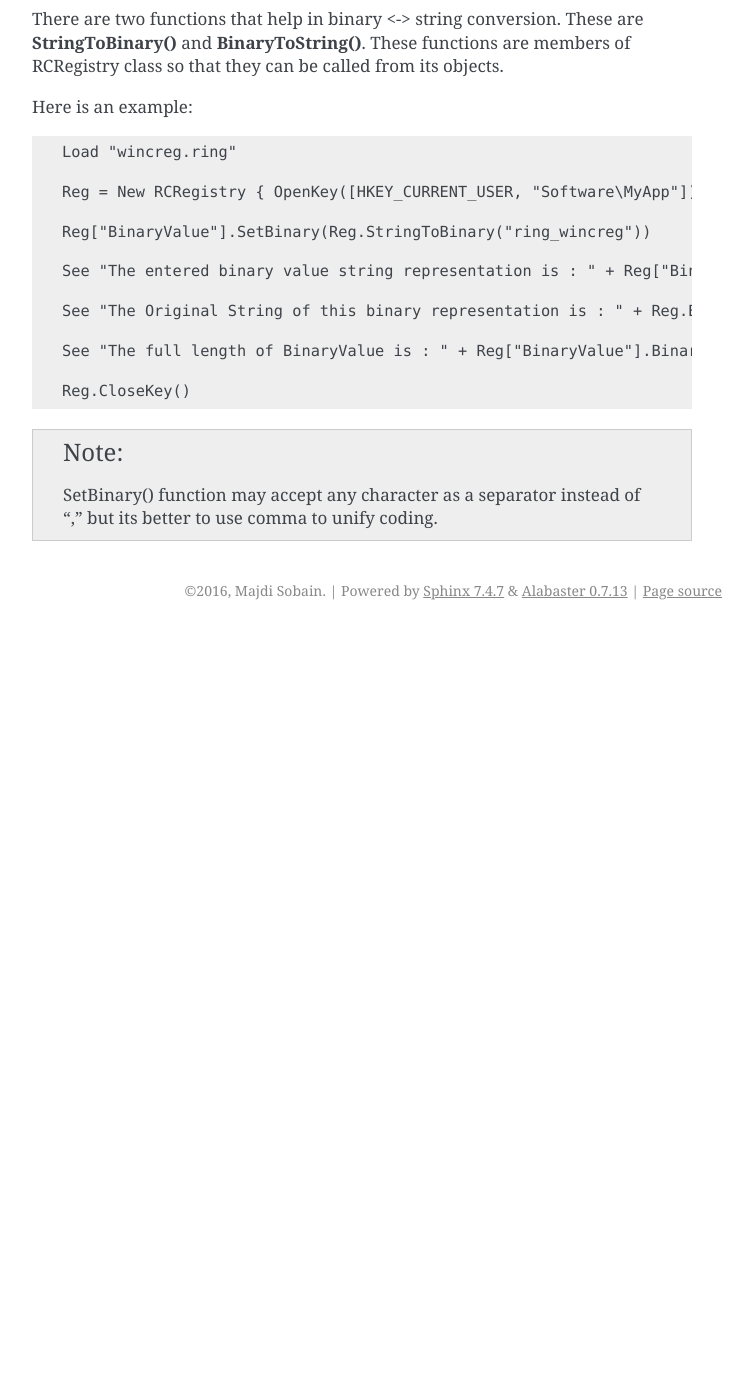
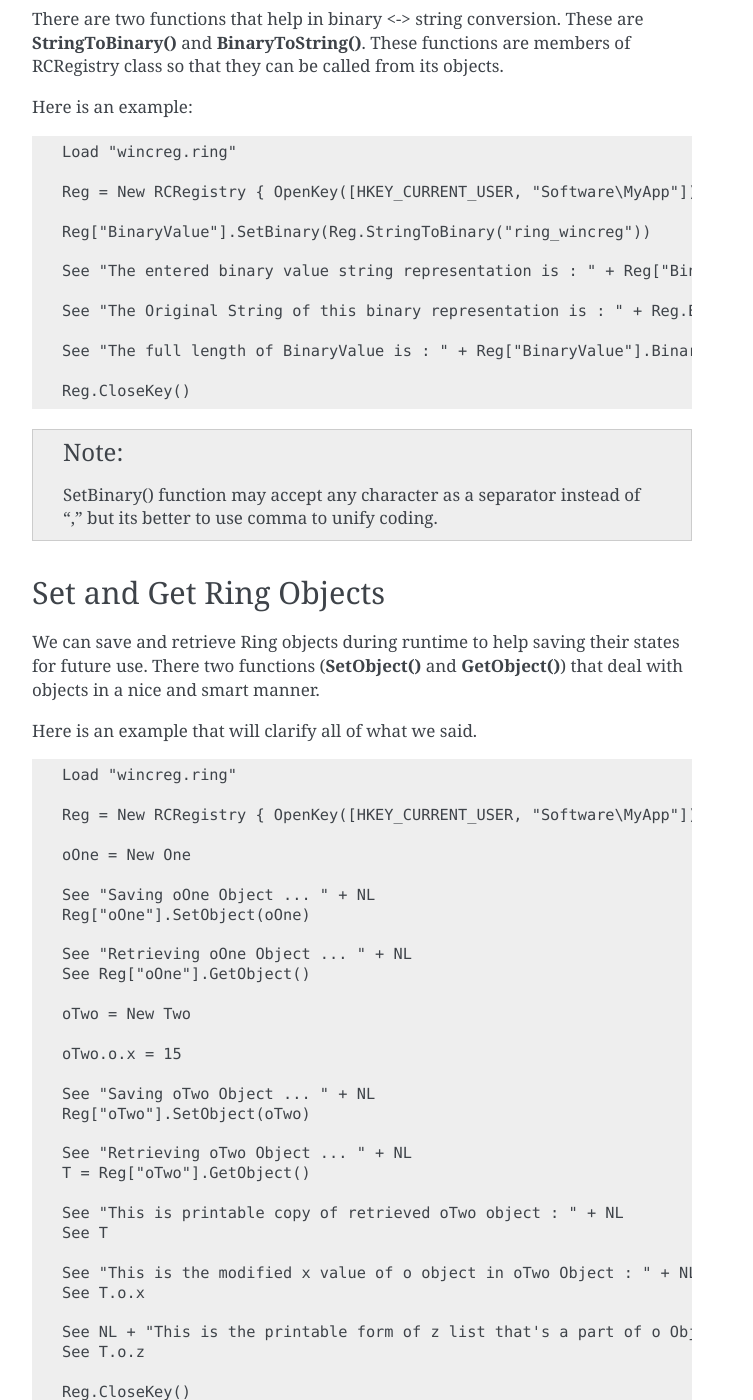
Before and after one commit to MajdiSobain/ring_wincreg, a Sphinx documentation site: the page built from docs/source/values.txt, in a window 1280 px wide and 1400 px high, scrolled down 8185 px. Shown: the whole window, without its empty margins (388-1141 px from the left). Built offline with Sphinx 7.4.7, drawn with Linux system fonts in a browser that asks for light colours; before the commit the page ends 8815 px from its top, so only the background shows below that; some of the changed text lies outside the part shown.

Commit message:
Adding Ring Object Functions + other updates

```diff
--- a/docs/source/values.txt
+++ b/docs/source/values.txt
@@ -441,3 +441,73 @@ Here is an example:
 	Reg.CloseKey()
 
 .. note:: SetBinary() function may accept any character as a separator instead of "," but its better to use comma to unify coding.
+
+.. index::
+	pair: Dealing with Values; Set and Get Ring Objects
+
+Set and Get Ring Objects
+=========================
+
+We can save and retrieve Ring objects during runtime to help saving their states for future use. There two functions (**SetObject()** and **GetObject()**) that deal with objects in a nice and smart manner.
+
+Here is an example that will clarify all of what we said.
+
+.. code-block:: none
+
+	Load "wincreg.ring"
+
+	Reg = New RCRegistry { OpenKey([HKEY_CURRENT_USER, "Software\MyApp"]) }
+
+	oOne = New One
+
+	See "Saving oOne Object ... " + NL
+	Reg["oOne"].SetObject(oOne)
+
+	See "Retrieving oOne Object ... " + NL
+	See Reg["oOne"].GetObject()
+
+	oTwo = New Two
+
+	oTwo.o.x = 15
+
+	See "Saving oTwo Object ... " + NL
+	Reg["oTwo"].SetObject(oTwo)
+
+	See "Retrieving oTwo Object ... " + NL
+	T = Reg["oTwo"].GetObject()
+
+	See "This is printable copy of retrieved oTwo object : " + NL
+	See T
+
+	See "This is the modified x value of o object in oTwo Object : " + NL
+	See T.o.x
+
+	See NL + "This is the printable form of z list that's a part of o Object in oTwo Object : " + NL
+	See T.o.z
+
+	Reg.CloseKey()
+
+
+	Class One
+		x = 2
+		y = "One"
+		z = [4, 5, "LOne", ["Ltwo", 53, 66], 32, "Last"]
+
+		Func Hello See "Hello"
+
+
+	Class Two
+		g = 44
+		u = "Two"
+		o = New One
+
+		Func Hello See "Hello"
+
+This example show the power of these functions in dealing with Ring Objects. But there are some points that we should know about:
+
+1. We can save objects by saving their attributes and their values.
+2. These two functions can smartly save attribute that are lists and objects.
+3. They take dynamic nature of Ring Language in account so that new created attributes are also saved and retrieved correctly.
+4. Attributes that are not strings, numbers, lists, or objects will be ignored.
+5. Objects are saved in registry as a binary values.
+6. Saving Objects that have some attributes of their same class will not be saved correctly. This is because saving recursive objects have been halted for overflow problems.
```
Also changed, not shown: 8 other files.
